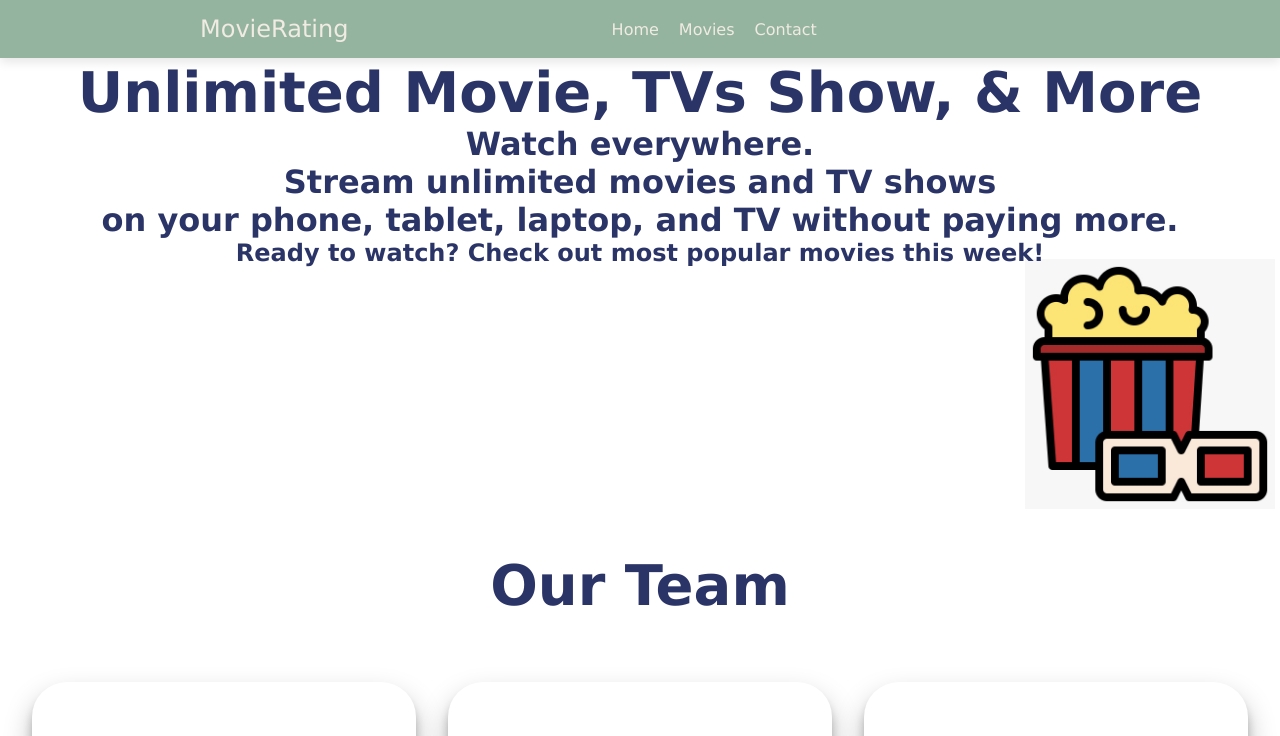
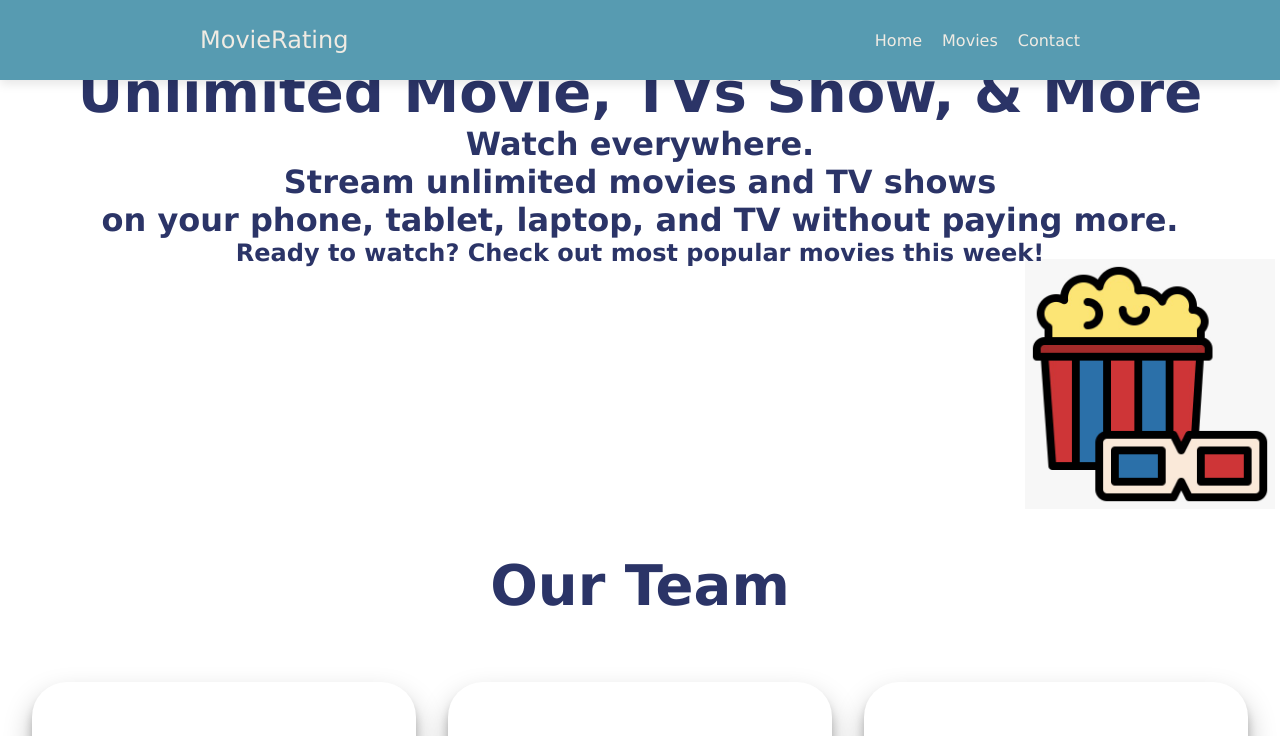
Before and after one commit to LatifAsgarov/assignment3, a React (Create React App) app: page / in a window 1280 px wide. Shown: the top 736 px of the page. Built offline with nearby package versions, Linux system fonts and the light colour scheme.

Commit message:
feat(): remove unnecessary file

```diff
--- a/src/components/headers/headers.jsx
+++ b/src/components/headers/headers.jsx
@@ -5,17 +5,13 @@ const Headers = (props) => {
         <nav className={styles.nav}>
             <i className={`${styles.uil} ${styles['uil-bars']} ${styles.navOpenBtn}`} />
             <Link to="/" className={styles.logo}>MovieRating</Link>
+
             <ul className={styles['nav-links']}>
                 <i className={`${styles.uil} ${styles['uil-times']} ${styles.navCloseBtn}`} />
                 <li><Link to="/">Home</Link></li>
                 <li><Link to="/list-movies">Movies</Link></li>
                 <li><Link to="/contact-us">Contact</Link></li>
             </ul>
-            <i className={`${styles.uil} ${styles['uil-search']} ${styles['search-icon']}`} id="searchIcon" />
-            <div className={styles['search-box']}>
-                <i className={`${styles.uil} ${styles['uil-search']} ${styles['search-icon']}`} />
-                <input type="text" placeholder="Search Here..." />
-            </div>
         </nav>
     )
 }
--- a/src/components/headers/headers.module.css
+++ b/src/components/headers/headers.module.css
@@ -4,7 +4,8 @@
     left: 0;
     width: 100%;
     padding: 15px 200px;
-    background-color: #94B49F;
+    height: 10vh;
+    background-color: #579BB1;
     box-shadow: 0 4px 10px rgba(0, 0, 0, 0.1);
     z-index: 100;
 }
--- a/src/pages/homepage/homepage.jsx
+++ b/src/pages/homepage/homepage.jsx
@@ -1,6 +1,7 @@
 import styles from './homepage.module.css';
 import movieImage from '../../assets/movie.png'
 import memberImage from '../../assets/member.png'
+
 const Homepage = () => {
     return (
         <div className={styles.homepageContainer}>
```
